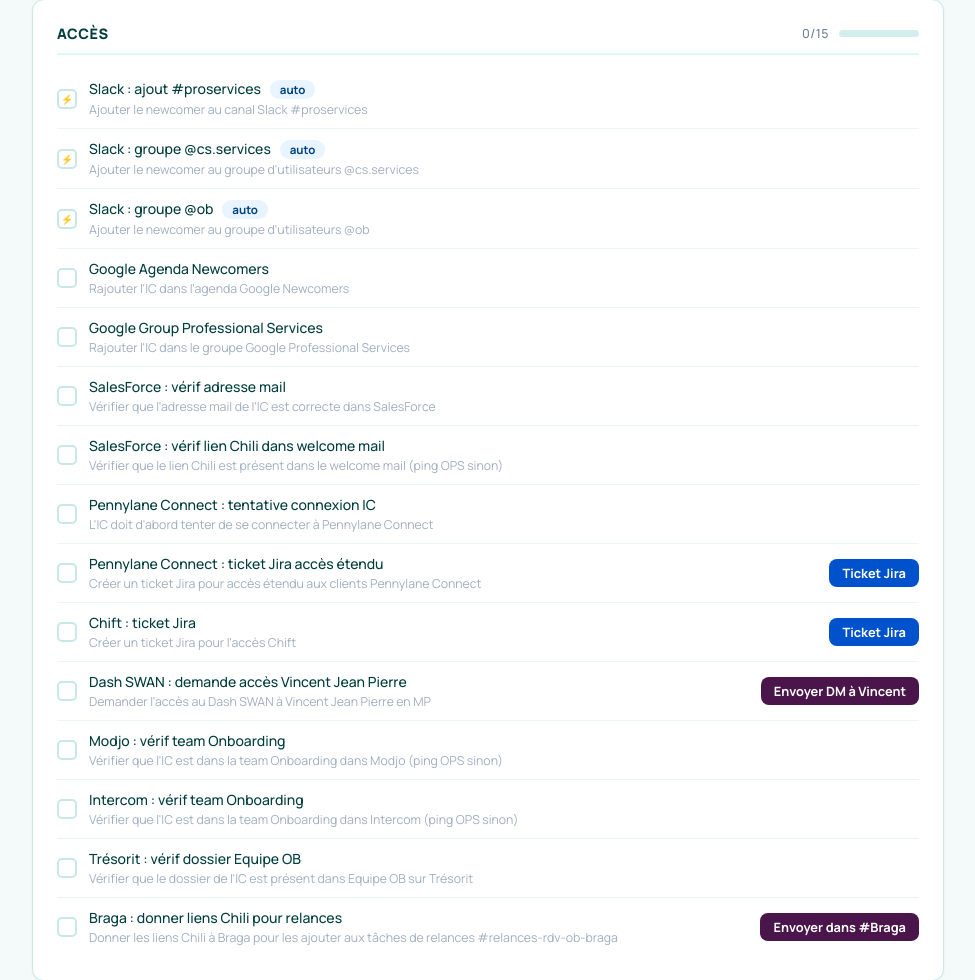
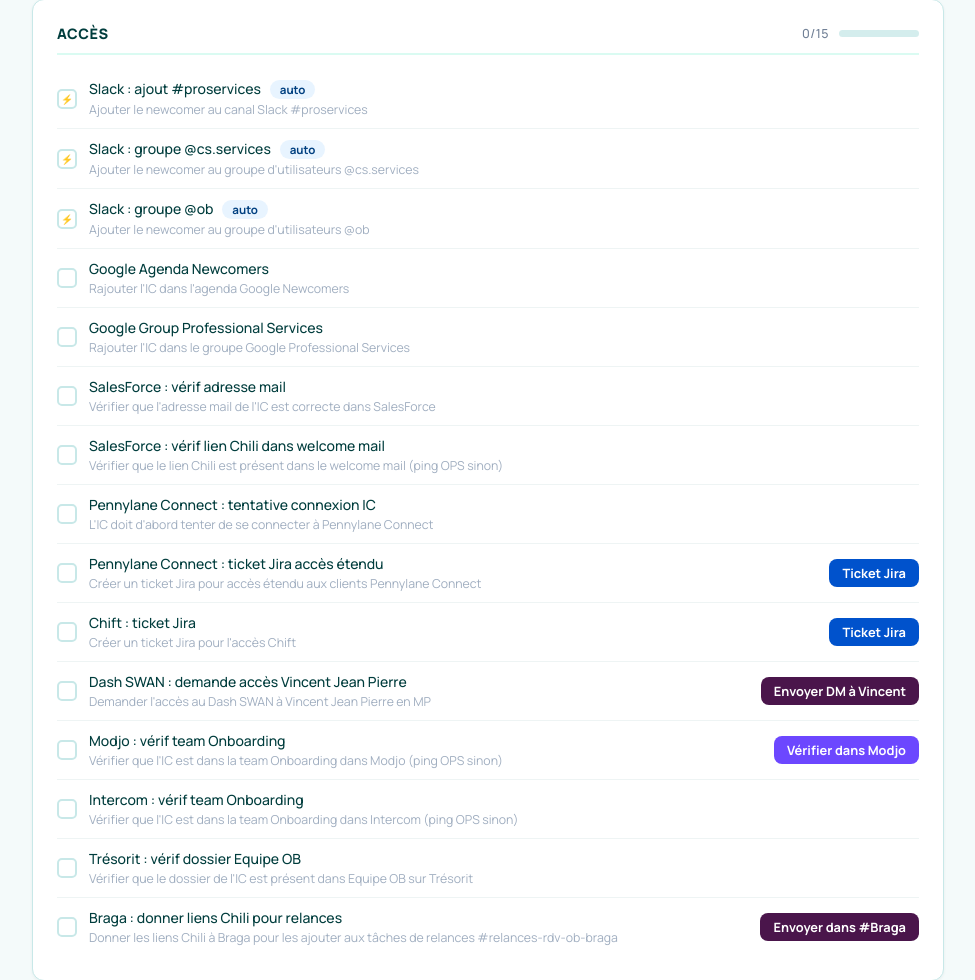
Before and after one commit to Matt-171/newcomer-onboarding, a Flask app: page /newcomer/1 in a window 1280 px wide. Shown: the part 590-1570 px from the top of the page, without its empty margins (152-1127 px from the left). Run offline with Flask 3, Linux system fonts and the light colour scheme; tables that the repository leaves empty hold one stand-in row (values such as "Sample post").

Commit message:
Ajout vérification accès Modjo (équipe Professional Services)

```diff
--- a/app.py
+++ b/app.py
@@ -4,6 +4,7 @@ from models import (
     get_tasks_for_newcomer, set_task_status, TASKS_DEFINITION, PHASE_LABELS
 )
 from slack_service import run_slack_tasks, send_swan_request, send_braga_message, chili_link
+from modjo_service import check_user_in_professional_services
 
 app = Flask(__name__)
 app.secret_key = "newcomer-onboarding-secret"
@@ -125,6 +126,19 @@ def send_braga(newcomer_id):
     return jsonify({"success": success, "error": error, "chili_link": chili_link(newcomer["name"])})
 
 
+@app.route("/newcomer/<int:newcomer_id>/check-modjo", methods=["POST"])
+def check_modjo(newcomer_id):
+    newcomer = get_newcomer(newcomer_id)
+    if not newcomer:
+        return jsonify({"error": "Newcomer introuvable"}), 404
+    success, error = check_user_in_professional_services(newcomer["email"])
+    if success:
+        set_task_status(newcomer_id, "modjo_check", "done")
+    else:
+        set_task_status(newcomer_id, "modjo_check", "error", error_msg=error)
+    return jsonify({"success": success, "error": error})
+
+
 @app.route("/newcomer/<int:newcomer_id>/notes", methods=["POST"])
 def save_notes(newcomer_id):
     import sqlite3
--- /dev/null
+++ b/modjo_service.py
@@ -0,0 +1,43 @@
+import os
+import requests
+
+MODJO_API_KEY = os.environ.get("MODJO_API_KEY", "")
+MODJO_BASE_URL = "https://api.modjo.ai/v1"
+PROFESSIONAL_SERVICES_TEAM_ID = 3
+
+
+def _headers():
+    return {"x-api-key": MODJO_API_KEY}
+
+
+def check_user_in_professional_services(email):
+    if not MODJO_API_KEY:
+        return False, "MODJO_API_KEY non configuré"
+
+    page = 1
+    while True:
+        resp = requests.get(
+            f"{MODJO_BASE_URL}/users",
+            headers=_headers(),
+            params={"perPage": 100, "page": page},
+            timeout=10
+        )
+        if resp.status_code != 200:
+            return False, f"Erreur API Modjo ({resp.status_code})"
+
+        data = resp.json()
+        users = data.get("values", [])
+
+        for user in users:
+            if user.get("email", "").lower() == email.lower():
+                if PROFESSIONAL_SERVICES_TEAM_ID in user.get("teamIds", []):
+                    return True, None
+                else:
+                    return False, f"Utilisateur trouvé mais pas dans l'équipe Professional Services"
+
+        pagination = data.get("pagination", {})
+        if page >= pagination.get("lastPage", 1):
+            break
+        page += 1
+
+    return False, f"Utilisateur introuvable dans Modjo pour l'email {email}"
--- a/templates/detail.html
+++ b/templates/detail.html
@@ -90,6 +90,9 @@
     {% endif %}
     {% if task.key == 'dash_swan' %}
       <button id="btn-swan" onclick="sendSwanDm(this)" class="btn btn-sm btn-slack" style="white-space:nowrap;">Envoyer DM à Vincent</button>
+    {% endif %}
+    {% if task.key == 'modjo_check' %}
+      <button id="btn-modjo" onclick="checkModjo(this)" class="btn btn-sm" style="background:#6C47FF; color:white; white-space:nowrap;">Vérifier dans Modjo</button>
     {% endif %}
     {% if task.key == 'braga_chili' %}
       <button id="btn-braga" onclick="sendBraga(this)" class="btn btn-sm btn-slack" style="white-space:nowrap;">Envoyer dans #Braga</button>
@@ -252,6 +255,35 @@ async function sendBraga(btn) {
   }
 }
 
+async function checkModjo(btn) {
+  btn.disabled = true;
+  btn.textContent = 'Vérification...';
+  try {
+    const res = await fetch(`/newcomer/${newcomerId}/check-modjo`, {method: 'POST'});
+    const data = await res.json();
+    if (data.success) {
+      btn.textContent = 'Vérifié ✓';
+      btn.style.background = '#38A169';
+      const row = btn.closest('.task-row');
+      const check = row.querySelector('.task-check');
+      const label = row.querySelector('.task-label');
+      if (check) { check.classList.remove('pending','error'); check.classList.add('done'); check.textContent = '✓'; }
+      if (label) label.classList.add('done');
+      updateGlobalProgress();
+      showNotif('Accès Modjo confirmé — présent dans l\'équipe Professional Services', 'success');
+    } else {
+      btn.textContent = 'Non trouvé';
+      btn.style.background = '#E53E3E';
+      showNotif('Modjo : ' + data.error, 'error');
+      btn.disabled = false;
+    }
+  } catch(e) {
+    btn.textContent = 'Erreur réseau';
+    btn.disabled = false;
+    showNotif('Erreur réseau : ' + e.message, 'error');
+  }
+}
+
 const JIRA_PORTAL = 'https://pennylane.atlassian.net/servicedesk/customer/portal/1';
 
 const JIRA_TEMPLATES = {
```
